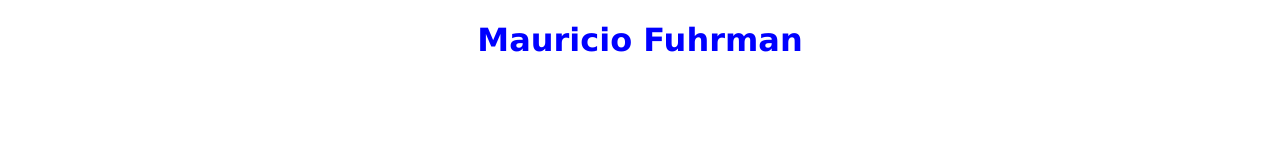
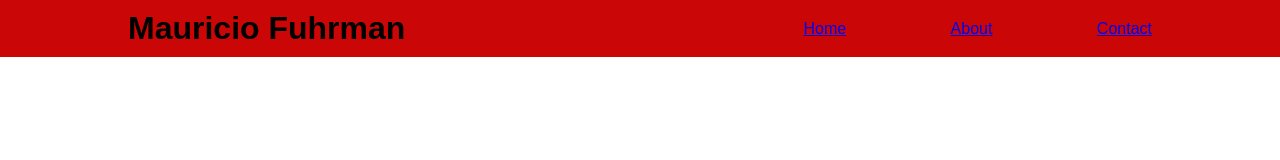
Before and after one commit to mauriciofuhrman/mauriciofuhrman.github.io, a plain HTML site: page index.html in a window 1280 px wide. Drawn offline with Linux system fonts and the light colour scheme.

Commit message:
new start

```diff
--- a/index.html
+++ b/index.html
@@ -1,11 +1,28 @@
 <!DOCTYPE html>
 <html>
-  <head>
+  <head class="name">
     <meta charset="utf-8" />
     <meta name="viewport" content="width=device-width" />
     <meta charset="utf-8" />
-    <h1 style="font-family: verdana; text-align: center; color: blue">
-      Mauricio Fuhrman
-    </h1>
+    <link rel="stylesheet" href="style.css" />
   </head>
+
+<body>
+
+<header>
+  <div class = "container">
+    <h1 class = "namet"> Mauricio Fuhrman </h1>
+    <nav>
+      <ul>
+        <li><a href="index.html">Home</a></li>
+        <li><a href="about.html">About</a></li>
+        <li><a href="contact.html">Contact</a></li>
+      </ul>
+    </nav>
+
+  </div>
+</header>
+
+
+</body>
 </html>
--- /dev/null
+++ b/style.css
@@ -0,0 +1,41 @@
+* {
+  margin: 0;
+  padding: 0;
+  font-family: Arial, Helvetica, sans-serif;
+}
+
+.container {
+  width: 80%;
+  margin: 0 auto;
+}
+
+header {
+  background: #ca0606;
+}
+
+header::after {
+  content: "";
+  display: table;
+  clear: both;
+}
+
+.namet {
+  float: left;
+  font-family: Copperplate, "Copperplate Gothic Light", fantasy;
+  padding: 10px 0;
+}
+nav {
+  float: right;
+}
+
+nav ul {
+  margin: 0;
+  padding: 0;
+  list-style: none;
+}
+
+nav li {
+  display: inline-block;
+  margin-left: 100px;
+  padding-top: 20px;
+}
```
